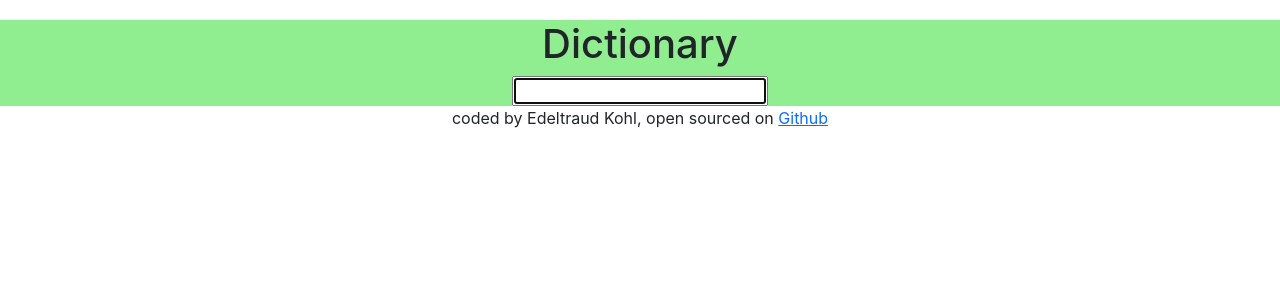
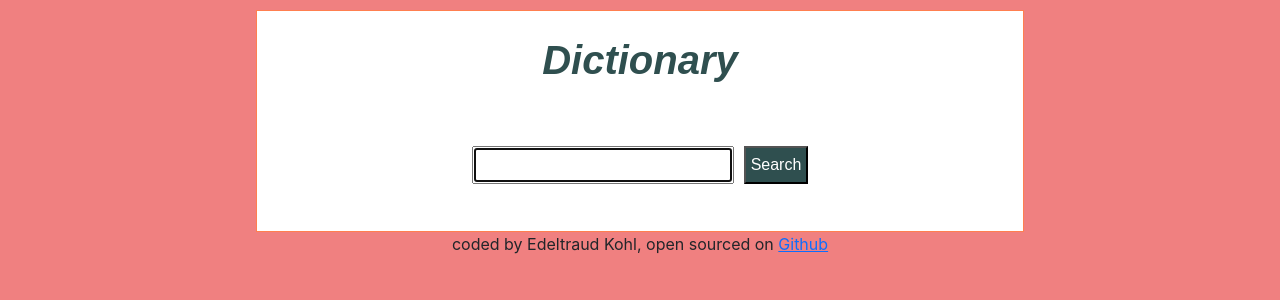
Before and after one commit to ed-kohl/dictionary, a React (Create React App) app: page / in a window 1280 px wide. Shown: the top 300 px of the page. Built offline with nearby package versions, Linux system fonts and the light colour scheme.

Commit message:
Optimized the design

```diff
--- a/src/App.css
+++ b/src/App.css
@@ -1,38 +1,3 @@
-.App {
-  text-align: center;
+body{
+  background-color:lightcoral;
 }
-
-.App-logo {
-  height: 40vmin;
-  pointer-events: none;
-}
-
-@media (prefers-reduced-motion: no-preference) {
-  .App-logo {
-    animation: App-logo-spin infinite 20s linear;
-  }
-}
-
-.App-header {
-  background-color: #282c34;
-  min-height: 100vh;
-  display: flex;
-  flex-direction: column;
-  align-items: center;
-  justify-content: center;
-  font-size: calc(10px + 2vmin);
-  color: white;
-}
-
-.App-link {
-  color: #61dafb;
-}
-
-@keyframes App-logo-spin {
-  from {
-    transform: rotate(0deg);
-  }
-  to {
-    transform: rotate(360deg);
-  }
-}
--- a/src/Dictionary.css
+++ b/src/Dictionary.css
@@ -1,8 +1,97 @@
+h1{
+text-align:center;
+font-family:Arial, Helvetica, sans-serif;
+color:darkslategrey;
+font-style:oblique;
+font-weight:bolder;
+margin-bottom:50px;
+}
+
+h3{
+    font-family:Arial, Helvetica, sans-serif;
+    font-weight:bolder;
+    color:coral;
+    text-align:center;
+
+}
+
+form{
+    display: flex;
+    flex-direction: row;
+    justify-content: space-between;
+    align-items: center;
+    margin-top: 20px;
+    background-color:white;
+    padding:2px 2px 2px 2px;
+    margin:0 auto;
+    margin-top:10px;
+    max-width:768px;
+
+
+}
+form input {
+    padding:5px 5px 5px 5px;
+    color:darkslategrey;
+}
+
+form button {
+    margin-left:10px;
+    font-family:Arial, Helvetica, sans-serif;
+    color:white;
+    background-color:darkslategray;
+    padding:5px 5px 5px 5px;
+}
+.category{
+    font-family:Arial, Helvetica, sans-serif;
+    font-weight:bold;
+    color:darkslategray
+}
 .Dictionary{
     display: flex;
     flex-direction: column;
-    justify-content: center;
-    align-items: center;
+    justify-content: space-between;
+    align-items: left;
     margin-top: 20px;
-    background-color:lightgreen;
+    background-color:white;
+    border: 1px solid coral;
+    margin:0 auto;
+    margin-top:10px;
+    max-width:768px;
+    padding:25px 25px 25px 25px;
 }
+
+.definition{
+    display: flex;
+    flex-direction: column;
+    margin:10px 10px 10px 10px;
+}
+
+.majordef{
+    font-family:Arial, Helvetica, sans-serif;
+    font-weight:bolder;
+    font-style:italic;;
+    color:darkslategray
+}
+.definition >div {
+    flex: 1 0 50%;
+    /* This will make each child take up 50% of the width, creating two columns */
+    box-sizing: border-box;
+    /* This ensures padding and border are included in the element's total width */
+    padding: 10px;
+    /* Optional: add some padding between the columns */
+    border:1px solid darkslategray;
+    margin-top:50px;
+}
+
+.results{
+    display:flex;
+    flex-direction:row;
+    justify-content: flex-start;
+}
+
+.results > p {
+   flex: 1 0 50%;
+   box-sizing: border-box;
+   padding:0;
+   justify-content:flex-start;
+}
--- a/src/Dictionary.js
+++ b/src/Dictionary.js
@@ -1,9 +1,8 @@
 import React, { useState } from "react";
 import axios from "axios";
 import "./Dictionary.css";
-import Imagedisplay from "./Imagedisplay.js";
 
-export default function Dictionary() {
+function Dictionary() {
   let [keyword, setKeyword] = useState("");
   let [meanings, setMeanings] = useState("");
 
@@ -28,29 +27,66 @@ export default function Dictionary() {
       <h1>Dictionary</h1>
       <form onSubmit={search}>
         <input type="search" autoFocus={true} onChange={handleKeywordChange} />
+        <button>Search</button>
       </form>
       <div className="definition">
         {Array.isArray(meanings) &&
           meanings.map((meaning, index) => (
             <div key={index}>
-              <h2>{index + 1} .</h2>
-              <p>Part of Speech: {meaning.partOfSpeech}</p>
-              <p>Definition: {meaning.definition}</p>
-              <p>Example: {meaning.example}</p>
+              <h3>{index + 1} .</h3>
+
+              <div className="results">
+                <p className="category">Definition: </p>
+                <p className="majordef">
+                  <b>
+                    {""}
+                    {Array.isArray(meaning.definition)
+                      ? meaning.definition.join(",")
+                      : meaning.definition || "None"}
+                  </b>
+                </p>
+              </div>
+              <div className="results">
+                <p className="category">Part of Speech: </p>
                 <p>
-                Synonyms:{" "}
-                {meaning.synonyms ? meaning.synonyms.join(", ") : "None"}
+                  {""}
+                  {Array.isArray(meaning.partOfSpeech)
+                    ? meaning.partOfSpeech.join(",")
+                    : meaning.partOfSpeech || "None"}
                 </p>
+              </div>
+              <div className="results">
+                <p className="category">Example: </p>
                 <p>
-                Antonyms:{" "}
-                {meaning.antonyms ? meaning.antonyms.join(", ") : "None"}
+                  {""}
+                  {Array.isArray(meaning.example)
+                    ? meaning.example.join(",")
+                    : meaning.example || "None"}
                 </p>
+              </div>
+              <div className="results">
+                <p className="category">Synonyms:</p>
                 <p>
-                <Imagedisplay />
+                  {""}
+                  {Array.isArray(meaning.synonyms)
+                    ? meaning.synonyms.join(",")
+                    : meaning.synonyms || "None"}
                 </p>
+              </div>
+              <div className="results">
+                <p className="category">Antonyms:</p>
+                <p>
+                  {""}
+                  {Array.isArray(meaning.antonyms)
+                    ? meaning.antonyms.join(",")
+                    : meaning.antonyms || "None"}
+                </p>
+              </div>
             </div>
           ))}
       </div>
     </div>
   );
 }
+
+export default Dictionary;
--- a/src/Imagedisplay.js
+++ /dev/null
@@ -1,15 +0,0 @@
-import React from "react";
-import "./Imagedisplay.css";
-
-/*let [images, setImages] = useState("");
-
-let imageUrl = `https://api.shecodes.io/images/v1/search?query=${keyword}&key=f08f864ef6a33151ee24fc3db63obtbb`;
-axios.get(imageUrl).then(handleImageResponse);*/
-
-export default function Imagedisplay() {
-  return (
-    <div className="Imagedisplay">
-      <img src="https://via.placeholder.com/150" alt="placeholder" />
-    </div>
-  );
-}
```
Also changed, not shown: src/Imagedisplay.css (deleted), 1 other file (tests, documents, lock files or other folders). Lines whose indentation alone changed are shown as unchanged.
